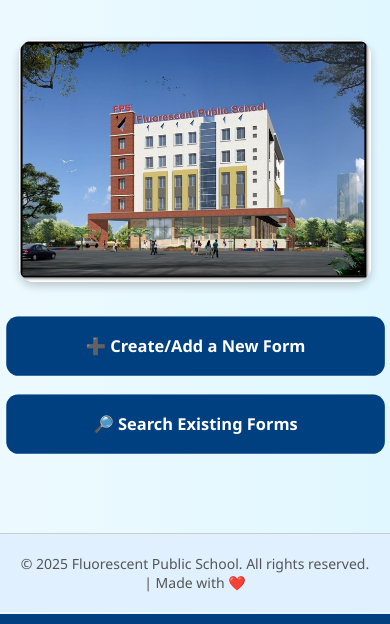
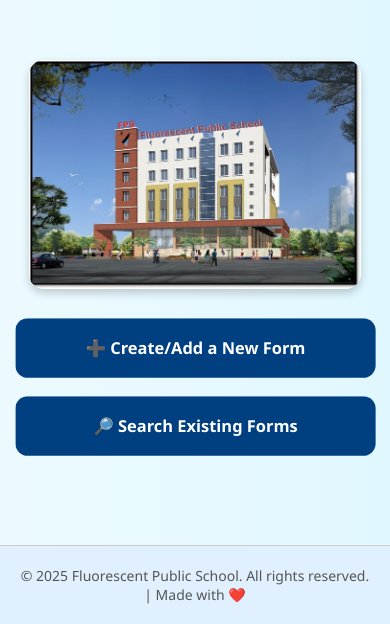
Before and after one commit to puppypuppy4543/counseling_website, a Flask app: page / in a window 390 px wide. Shown: the part 230-854 px from the top of the page. Run offline with Flask 3, Linux system fonts and the light colour scheme.

Commit message:
Beautify index page

```diff
--- a/templates/index.html
+++ b/templates/index.html
@@ -40,6 +40,8 @@
 
     .container {
       padding: 40px 20px;
+      max-width: 900px;
+      margin: 0 auto;
     }
 
     .building-img {
@@ -49,6 +51,7 @@
       border-radius: 15px;
       margin: 20px auto;
       box-shadow: 0 4px 8px rgba(0,0,0,0.2);
+      display: block;
       animation: fadeIn 2s ease;
     }
 
@@ -57,10 +60,16 @@
       to { opacity: 1; transform: translateY(0); }
     }
 
+    .buttons-wrapper {
+      margin-top: 30px;
+      display: flex;
+      flex-direction: column;
+      align-items: center;
+      gap: 20px;
+    }
+
     .button {
-      display: inline-block;
       width: 280px;
-      margin: 20px 10px;
       padding: 18px;
       background-color: #004080;
       color: white;
@@ -96,27 +105,21 @@
       animation: fadeIn 2s ease;
     }
 
-    /* Make it look great on phones */
+    /* Mobile responsiveness */
     @media (max-width: 768px) {
       header h1 {
         font-size: 26px;
       }
 
+      .building-img {
+        width: 95%;
+      }
+
       .button {
         width: 90%;
         font-size: 16px;
-        margin: 10px auto;
-      }
-
-      .container {
-        padding: 20px 10px;
-      }
-
-      .building-img {
-        width: 95%;
       }
     }
-
   </style>
 </head>
 <body>
@@ -131,9 +134,10 @@
 
     <img src="{{ url_for('static', filename='building.jpg') }}" alt="School Building" class="building-img">
 
-    <a href="{{ url_for('add_form') }}" class="button">➕ Create/Add a New Form</a>
-
-    <a href="{{ url_for('search') }}" class="button">🔎 Search Existing Forms</a>
+    <div class="buttons-wrapper">
+      <a href="{{ url_for('add_form') }}" class="button">➕ Create/Add a New Form</a>
+      <a href="{{ url_for('search') }}" class="button">🔎 Search Existing Forms</a>
+    </div>
 
   </div>
 
```
